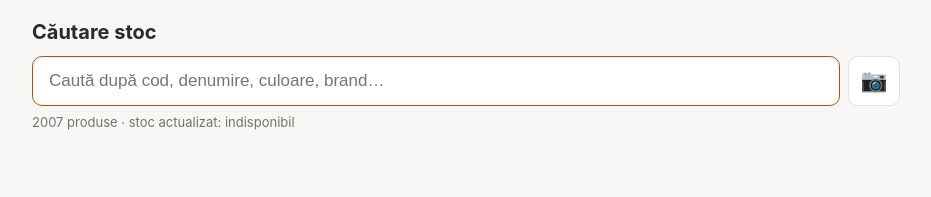
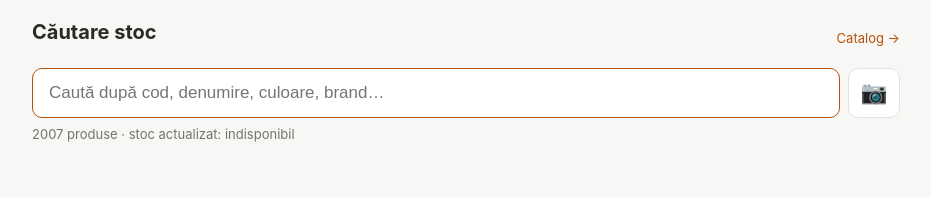
Before and after one commit to metameridiansrl-eng/smartbill-stoc, a website: page public/index.html in a window 1280 px wide. Shown: the whole page, without its empty margins (174-1105 px from the left). Drawn offline with Linux system fonts and the light colour scheme; no server answers.

Commit message:
Update index.html

```diff
--- a/public/index.html
+++ b/public/index.html
@@ -45,6 +45,17 @@
     font-size: 13px;
     color: var(--muted);
     margin-top: 8px;
+  }
+  .title-row {
+    display: flex;
+    justify-content: space-between;
+    align-items: center;
+    margin-bottom: 12px;
+  }
+  .nav-link {
+    font-size: 13px;
+    color: var(--accent);
+    text-decoration: none;
   }
   main {
     max-width: 900px;
@@ -150,7 +161,10 @@
 <body>
 
 <header>
-  <h1>Căutare stoc</h1>
+  <div class="title-row">
+    <h1>Căutare stoc</h1>
+    <a class="nav-link" href="/catalog.html">Catalog →</a>
+  </div>
   <div class="search-row">
     <input id="search" type="text" placeholder="Caută după cod, denumire, culoare, brand…" autofocus />
     <button id="scan-btn" aria-label="Scanează cod de bare">📷</button>
```
